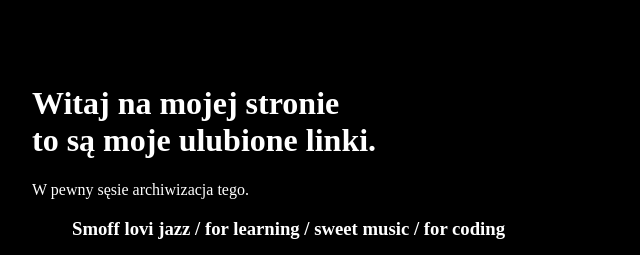
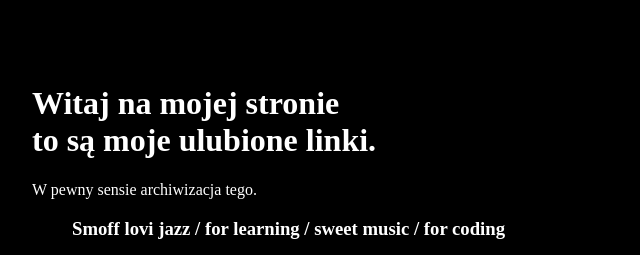
Before and after one commit to Fistaszeq/My-favorites-link, a plain HTML site: page index.html in a window 1280 px wide. Shown: the top 255 px of the page, 32-672 px from the left. Drawn offline with Linux system fonts and the light colour scheme.

Commit message:
Update index.html
sensie

```diff
--- a/index.html
+++ b/index.html
@@ -15,7 +15,7 @@
             to są moje ulubione linki.
         </h1>
         <span style="margin-top: -1em;">
-            W pewny sęsie archiwizacja tego.
+            W pewny sensie archiwizacja tego.
         </span>
     </div>
 
```
